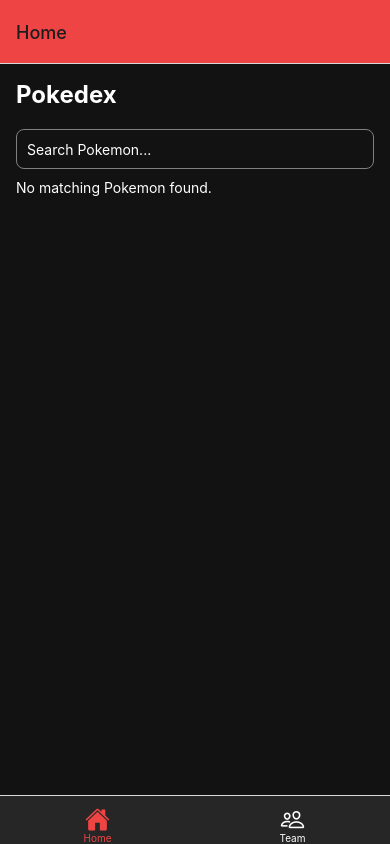
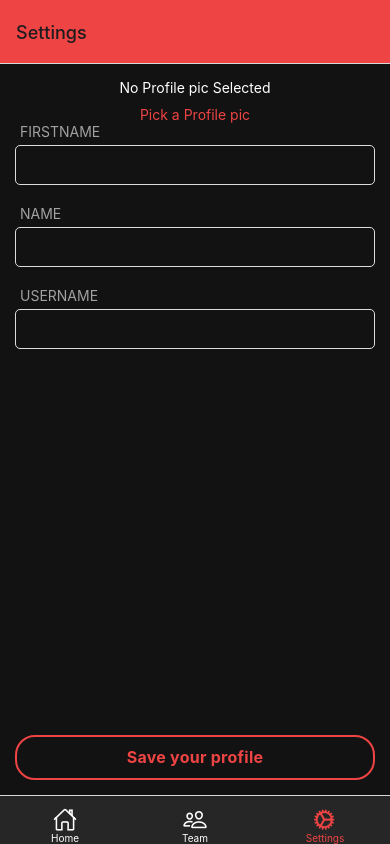
Before and after one commit to Yozora0/pokedex-react-native-main, a React Native app in the folder pokedex-react-native-main/: screen /Settings in a window 390 px wide. Built offline with nearby package versions, Linux system fonts and the light colour scheme; no server answers.

Commit message:
Feat : Functionnal Settings Screen

```diff
--- a/pokedex-react-native-main/App.js
+++ b/pokedex-react-native-main/App.js
@@ -9,6 +9,7 @@
 import { HomeScreen } from "./screens/HomeScreen";
 import { TeamScreen } from "./screens/TeamScreen";
 import { PokemonInfos } from "./screens/PokemonInfos";
+import { SettingsScreen } from "./screens/SettingsScreen";
 import {Screen} from "react-native-screens";
 
 const Tab = createBottomTabNavigator();
@@ -35,6 +36,8 @@
                 iconName = focused ? "ios-home" : "ios-home-outline";
               } else if (route.name === "Team") {
                 iconName = focused ? "ios-people" : "ios-people-outline";
+              } else if (route.name === "Settings"){
+                  iconName = focused ? "ios-cog" : "ios-cog-outline";
               }
 
               return <Ionicons name={iconName} size={size} color={color} />;
@@ -54,6 +57,11 @@
             component={TeamStack}
             // options={{ headerShown: false }}
           />
+            <Tab.Screen
+                name="Settings"
+                component={SettingsStack}
+                // options={{ headerShown: false }}
+            />
         </Tab.Navigator>
       </NavigationContainer>
     </>
@@ -79,3 +87,12 @@
         </Stack.Navigator>
     );
 }
+
+function SettingsStack() {
+    return (
+        <Stack.Navigator>
+            <Stack.Screen name="Settings" component={SettingsScreen}
+                          options={{ headerStyle: { backgroundColor: '#ef4444' } }} />
+        </Stack.Navigator>
+    );
+}
--- a/pokedex-react-native-main/app.json
+++ b/pokedex-react-native-main/app.json
@@ -14,12 +14,16 @@
     },
     "assetBundlePatterns": ["**/*"],
     "ios": {
-      "supportsTablet": true
+      "supportsTablet": true,
+      "infoPlist": {
+        "NSPhotoLibraryUsageDescription": "Your description here"
+      }
     },
     "android": {
       "adaptiveIcon": {
         "foregroundImage": "./assets/adaptive-icon.png",
-        "backgroundColor": "#ffffff"
+        "backgroundColor": "#ffffff",
+        "permissions": ["CAMERA_ROLL"]
       }
     },
     "web": {
--- a/pokedex-react-native-main/package.json
+++ b/pokedex-react-native-main/package.json
@@ -17,6 +17,7 @@
     "@react-navigation/native-stack": "^6.9.17",
     "axios": "^1.6.2",
     "expo": "~49.0.15",
+    "expo-image-picker": "^14.7.1",
     "expo-status-bar": "~1.6.0",
     "nativewind": "^2.0.11",
     "react": "18.2.0",
--- /dev/null
+++ b/pokedex-react-native-main/screens/SettingsScreen.js
@@ -0,0 +1,189 @@
+import React, { useState } from 'react';
+import {
+    View,
+    Text,
+    TextInput,
+    StyleSheet,
+    Image,
+    TouchableOpacity,
+    ScrollView,
+} from 'react-native';
+import * as ImagePicker from 'expo-image-picker';
+import {color} from "nativewind/dist/tailwind/native/color";
+
+const Button = ({ onPress, title = 'Save' }) => (
+    <TouchableOpacity style={styles.button} onPress={onPress}>
+        <Text style={styles.text}>{title}</Text>
+    </TouchableOpacity>
+);
+
+export function SettingsScreen() {
+    const [firstName, setFirstName] = useState('');
+    const [lastName, setLastName] = useState('');
+    const [username, setUsername] = useState('');
+    const [email, setEmail] = useState('');
+    const [profileImage, setProfileImage] = useState(null);
+    const [showProfileInfo, setShowProfileInfo] = useState(false);
+
+    const handleSaveProfile = () => {
+        console.log('Profil sauvegardé:', { firstName, lastName, username, profileImage });
+        setShowProfileInfo(true);
+    };
+
+    const handleImagePick = async () => {
+        try {
+            const result = await ImagePicker.launchImageLibraryAsync({
+                mediaTypes: ImagePicker.MediaTypeOptions.Images,
+                allowsEditing: true,
+                aspect: [4, 3],
+                quality: 1,
+            });
+
+            console.log('ImagePicker Result:', result);
+
+            if (!result.cancelled) {
+                const selectedImage = result.assets && result.assets.length > 0 ? result.assets[0] : null;
+
+                if (selectedImage && selectedImage.uri) {
+                    console.log('Selected Image URI:', selectedImage.uri);
+                    setProfileImage(selectedImage.uri);
+                } else {
+                    console.log('No URI found in the selected image assets.');
+                }
+            } else {
+                console.log('Image selection cancelled');
+            }
+        } catch (error) {
+            console.error('Error selecting image:', error);
+        }
+    };
+
+
+
+    return (
+        <ScrollView contentContainerStyle={styles.container}>
+            <View style={styles.topContainer}>
+                {profileImage ? (
+                    <Image source={{ uri: profileImage }} style={styles.profileImage} />
+                ) : (
+                    <Text style={{color: "white"}}>No Profile pic Selected</Text>
+                )}
+
+                {showProfileInfo && (
+                    <>
+                        <Text style={styles.profileName}>
+                            {lastName} {firstName}
+                        </Text>
+
+                        <Text style={styles.profileUser}>
+                            @{username}
+                        </Text>
+                    </>
+                )}
+
+                <TouchableOpacity onPress={handleImagePick}>
+                    <Text style={profileImage ? styles.changeImageText : styles.pickImageText}>
+                        {profileImage ? 'Change your profile pic' : 'Pick a Profile pic'}
+                    </Text>
+                </TouchableOpacity>
+
+                <Text style={styles.label}>Firstname</Text>
+                <TextInput
+                    style={styles.input}
+                    value={firstName}
+                    onChangeText={(text) => setFirstName(text)}
+                />
+
+                <Text style={styles.label}>Name</Text>
+                <TextInput
+                    style={styles.input}
+                    value={lastName}
+                    onChangeText={(text) => setLastName(text)}
+                />
+
+                <Text style={styles.label}>Username</Text>
+                <TextInput
+                    style={styles.input}
+                    value={username}
+                    onChangeText={(text) => setUsername(text)}
+                />
+            </View>
+
+            <Button onPress={handleSaveProfile} title="Save your profile" />
+        </ScrollView>
+    );
+}
+
+const styles = StyleSheet.create({
+    container: {
+        flexGrow: 1,
+        backgroundColor: "#121212",
+        padding: 15,
+    },
+    topContainer: {
+        flexGrow: 1,
+        justifyContent: 'flex-start',
+        alignItems: 'center',
+    },
+    input: {
+        height: 40,
+        width: "100%",
+        borderColor: "#DDDDDD",
+        backgroundColor: '#121212',
+        borderWidth: 1,
+        borderRadius: 5,
+        marginBottom: 20,
+        paddingHorizontal: 10,
+        color: "white",
+    },
+    profileImage: {
+        width: 130,
+        height: 130,
+        borderRadius: 100,
+    },
+    pickImageText: {
+        marginTop: 10,
+        color: "#ef4444",
+    },
+    label: {
+        alignSelf: "flex-start",
+        marginBottom: 5,
+        marginLeft: 5,
+        color: "#A1A1A1",
+        textTransform: 'uppercase',
+    },
+    profileName: {
+        marginTop: 10,
+        fontSize: 24,
+        fontWeight: "bold",
+        textAlign: "center",
+        color: "white",
+    },
+    profileUser: {
+        fontSize: 20,
+        color: "#797979",
+    },
+    button: {
+        backgroundColor: 'transparent',
+        borderRadius: 20,
+        borderWidth: 2,
+        borderColor: '#ef4444',
+        alignItems: 'center',
+        paddingVertical: 10,
+        paddingHorizontal: 32,
+        width: '100%',
+    },
+    text: {
+        fontSize: 16,
+        lineHeight: 21,
+        fontWeight: 'bold',
+        letterSpacing: 0.25,
+        color: '#ef4444',
+    },
+    changeImageText: {
+        marginTop: 10,
+        color: "#ef4444",  // Change the color or add any other styles for visibility
+    },
+});
+
+export default SettingsScreen;
```
Also changed, not shown: 1 other file (tests, documents, lock files or other folders).
